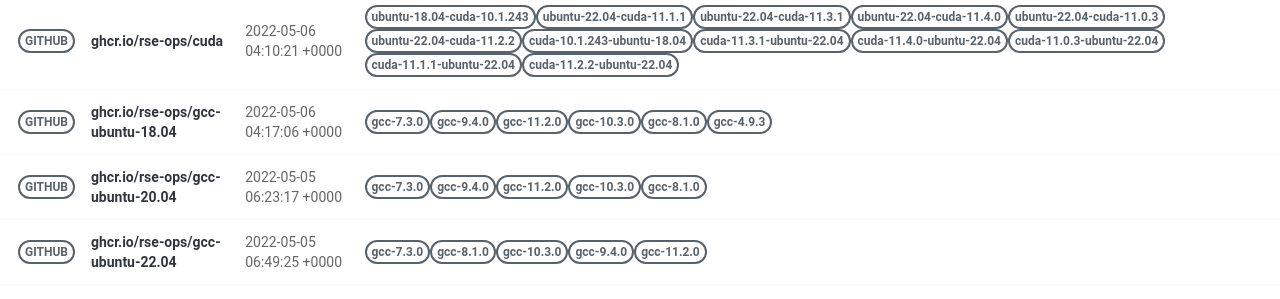
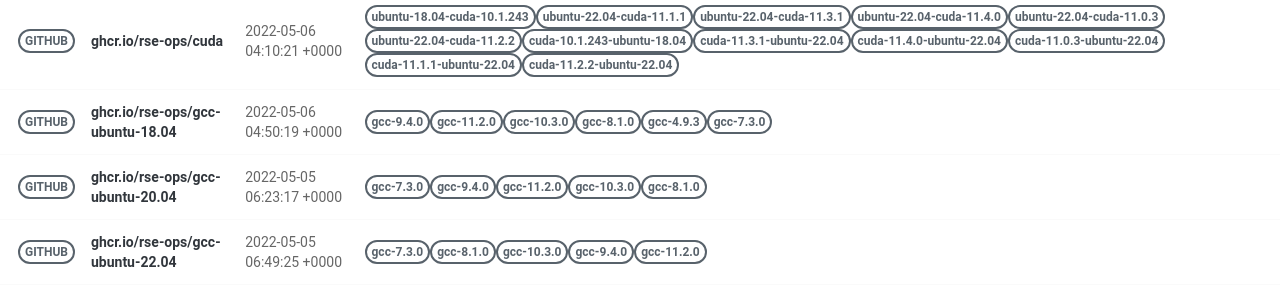
Before and after one commit to rse-ops/docker-images, a Jekyll site: the page built from pages/index.md, in a window 1280 px wide. Shown: the part 502-801 px from the top of the page. Built offline with Jekyll 4.4.1, drawn with Linux system fonts in a browser that asks for light colours; nearby versions of some CDN libraries.

Commit message:
Automated push to update library 2022-05-06

```diff
--- a/_library/ghcr.io-rse-ops-gcc-ubuntu-18.04.md
+++ b/_library/ghcr.io-rse-ops-gcc-ubuntu-18.04.md
@@ -1,14 +1,11 @@
 ---
 layout: container
 name: ghcr.io/rse-ops/gcc-ubuntu-18.04
-updated_at: 2022-05-06 04:17:06.879117
+updated_at: 2022-05-06 04:50:19.562322
 
 
 container_url: https://github.com/orgs/rse-ops/packages/container/package/gcc-ubuntu-18.04
 versions:
- - tag: gcc-7.3.0
-   dockerfile: https://github.com/rse-ops/docker-images/blob/main/ubuntu/gcc/Dockerfile
-   manifest: https://crane.ggcr.dev/manifest/ghcr.io/rse-ops/gcc-ubuntu-18.04:gcc-7.3.0
  - tag: gcc-9.4.0
    dockerfile: https://github.com/rse-ops/docker-images/blob/main/ubuntu/gcc/Dockerfile
    manifest: https://crane.ggcr.dev/manifest/ghcr.io/rse-ops/gcc-ubuntu-18.04:gcc-9.4.0
```
Also changed, not shown: other parts of _library/ghcr.io-rse-ops-gcc-ubuntu-18.04.md (+3 -0 lines).
